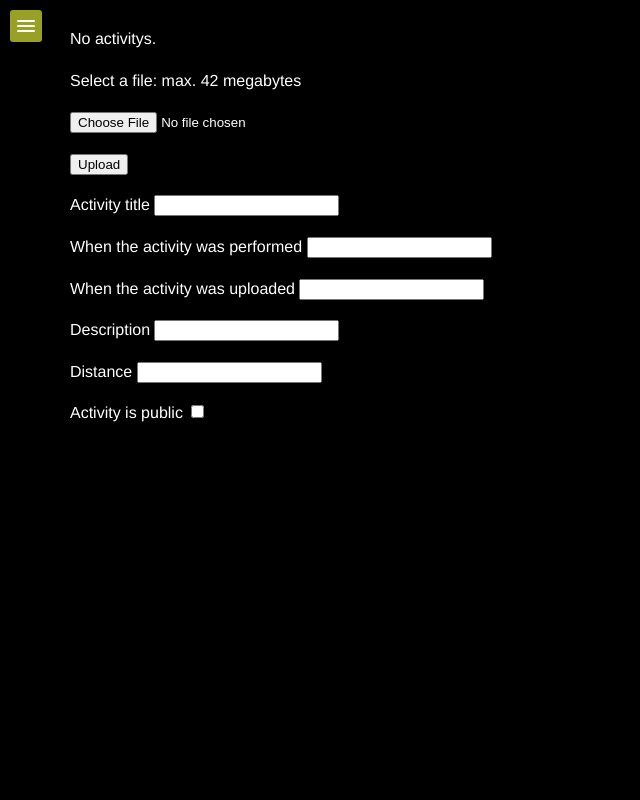
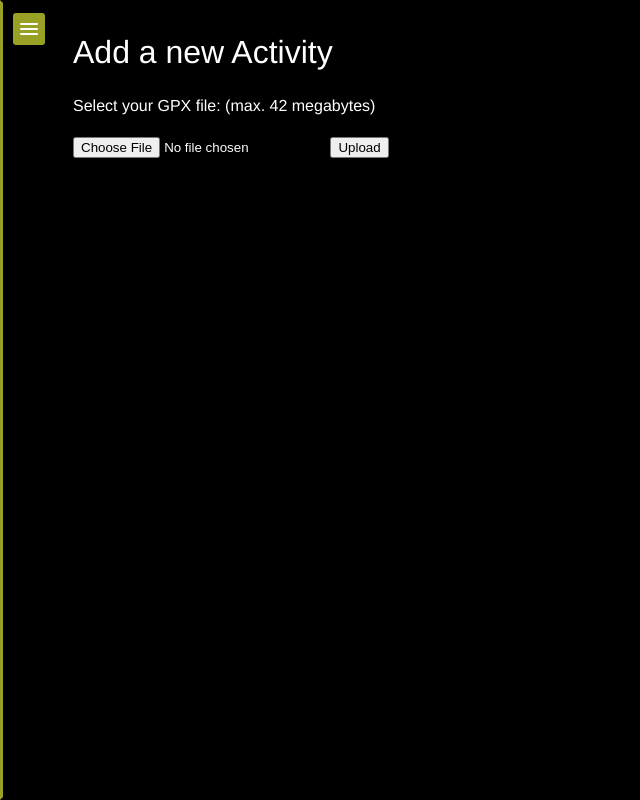
Before and after one commit to x3rus/dj_course, a Django app: page /tobi/new_perf/ in a window 1280 px wide. Shown: the whole page, without its empty margins (0-640 px from the left). Run offline with Django 3.2, Linux system fonts and the light colour scheme; the visitor is signed in with stand-in values (Sample User, id 1); data that the repository does not hold is empty.

Commit message:
Rewrite de la section de l'ajout d'activité pour refleter le nouveau design plus epuré. Prochaine étape mettre un canava sur la droite pour faire la présentation de la carte. Aussi faudra bien enregistrer l'activité aussi :)

```diff
--- a/course/tobi/forms.py
+++ b/course/tobi/forms.py
@@ -11,8 +11,8 @@
 
 class UploadActivityForm(forms.Form):
     gpxfile = forms.FileField(
-            label='Select a file',
-            help_text='max. 42 megabytes',
+            label='Select your GPX file',
+            help_text='(max. 42 megabytes)',
             )
     title = forms.CharField(
             max_length=255,
--- a/course/tobi/static/tobi/scripts/main.js
+++ b/course/tobi/static/tobi/scripts/main.js
@@ -3,7 +3,8 @@
     // nothing
     console.log("nothing")
 
- $('#static_map').hide();
+$('#static_map').hide();
+$('#form-info').hide();
 
 // Submit post on submit
 $('#post-activity').on('submit', function(event){
@@ -54,6 +55,7 @@
                $('#id_description').val(json.description);// remove the value from the input
                $('#id_title').val(json.title);// remove the value from the input
                $('#static_map').show();
+               $('#form-info').show();
                $("#url_static_map").attr("src",json.url_map);
                console.log(json); // log the returned json to the console
        },
--- a/course/tobi/static/tobi/style.css
+++ b/course/tobi/static/tobi/style.css
@@ -35,7 +35,7 @@
 }
 
 .container.open-sidebar {
-    left: 240px;
+    left: 140px;
 }
 
 /*#.swipe-area {
@@ -50,9 +50,9 @@
 
 #sidebar {
     position: absolute;
-    left: -240px;
+    left: -140px;
     background: #000000;
-    width: 240px;
+    width: 140px;
     height: 100%;
     box-sizing: border-box;
     -moz-box-sizing: border-box;
@@ -91,6 +91,11 @@
     position: relative;
     background-color: #000000;
     color : #ffffff;
+    border-left-color: #98A026;
+    border-right-color: #000000;
+    border-top-color: #000000;
+    border-bottom-color: #000000;
+    border-style: solid;
 }
 .main-content .content{
     box-sizing: border-box;
--- a/course/tobi/templates/tobi/base.html
+++ b/course/tobi/templates/tobi/base.html
@@ -16,6 +16,7 @@
                     $(toggle_el).toggleClass("open-sidebar");
                 });
             });
+            <!-- TODO : fixe swipe-area fonctionne pas erreur dans le css -->
             $(".swipe-area").swipe({
                 swipeStatus:function(event, phase, direction, distance, duration, fingers)
                 {
@@ -43,9 +44,9 @@
             -->
             <div id="sidebar">
                 <ul>
-                    <li><a href="#">Home</a></li>
-                    <li><a href="#">Explore</a></li>
-                    <li><a href="#">Users</a></li>
+                    <li><a href="/tobi/">Home</a></li>
+                    <li><a href="/tobi/new_perf">Add activity</a></li>
+                    <li><a href="/tobi/view_activity">View Activity</a></li>
                     <li><a href="#">Sign Out</a></li>
                 </ul>
             </div>
--- a/course/tobi/templates/tobi/upload_activity.html
+++ b/course/tobi/templates/tobi/upload_activity.html
@@ -2,27 +2,20 @@
 
 
 {% block content %}
-        <!-- List of uploaded activitys -->
-        {% if activitys %}
-        <ul>
-            {% for document in activitys %}
-            <li><a href="{{ document.filename.url }}">{{ document.filename.name }}</a></li>
-            {% endfor %}
-        </ul>
-        {% else %}
-        <p>No activitys.</p>
-        {% endif %}
+
+<h1> Add a new  Activity </h1>
 
         <!-- Upload form. Note enctype attribute! -->
         <form action="{% url 'tobi:new_perf' %}" method="post" enctype="multipart/form-data" id="post-activity">
             {% csrf_token %}
             <p>{{ form.non_field_errors }}</p>
             <p>{{ form.gpxfile.label_tag }} {{ form.gpxfile.help_text }}</p>
+            {{ form.gpxfile.errors }}
             <p>
-            {{ form.gpxfile.errors }}
-            {{ form.gpxfile }}
+            {{ form.gpxfile }}  <input type="submit" value="Upload" />
             </p>
-            <p><input type="submit" value="Upload" /></p>
+
+            <div id="form-info" >
                 <p> {{form.title.label}}  {{form.title }}</p>
                 <p> {{form.datePerformed.label}}  {{form.datePerformed}}</p>
                 <p> {{form.dateUploaded.label}}  {{form.dateUploaded}}</p>
@@ -32,5 +25,6 @@
                 <p id='static_map'> Map : <br>
                     <img id="url_static_map" src="">
             </p>
+            </div>
         </form>
 {% endblock %}
--- a/course/tobi/views.py
+++ b/course/tobi/views.py
@@ -80,12 +80,12 @@
         form = UploadActivityForm() # A empty, unbound form
 
     # Load activity for the user connected
-    activitys = activity.objects.filter(owner=request.user)
+    # activitys = activity.objects.filter(owner=request.user)
 
     # Render list page with the documents and the form
     return render_to_response(
            'tobi/upload_activity.html',
-                {'activitys': activitys, 'form': form},
+                {'form': form},
                 context_instance=RequestContext(request)
             )
 
```
Lines whose indentation alone changed are shown as unchanged.
